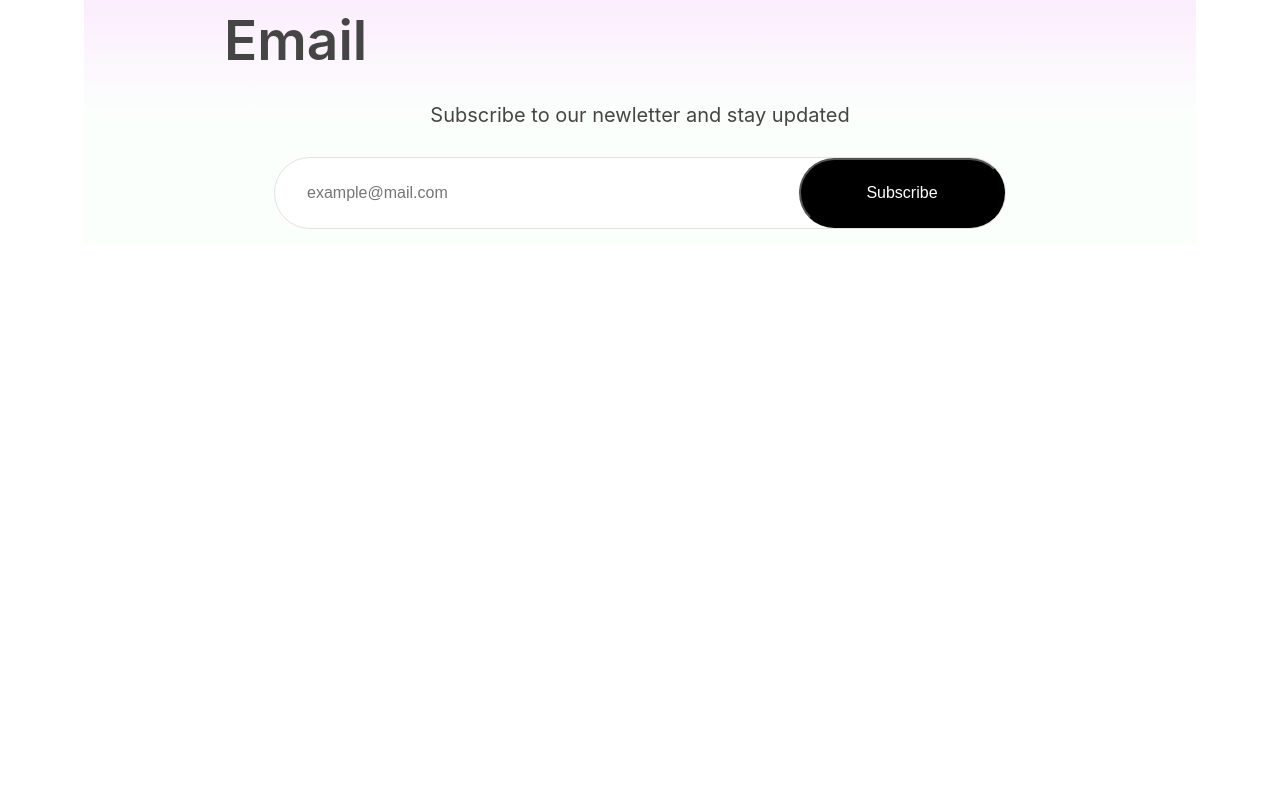
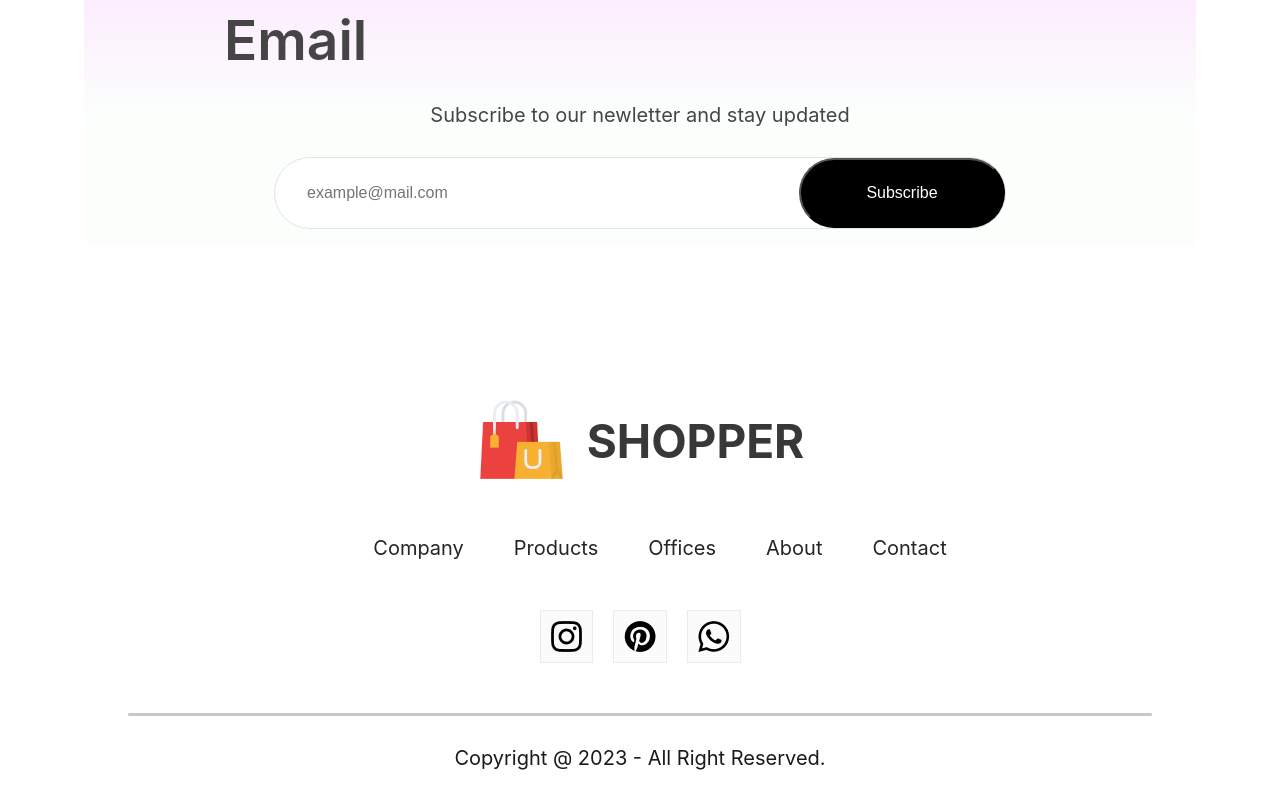
Before and after one commit to Wn0fbg/e-shop, a React (Create React App) app in the folder fronted/: page / in a window 1280 px wide. Shown: the part 2860-3660 px from the top of the page. Before the commit the page ends 3255 px from the top, so only its background shows below. Built offline with nearby package versions, Linux system fonts and the light colour scheme.

Commit message:
finished page shop

```diff
--- a/fronted/src/App.js
+++ b/fronted/src/App.js
@@ -6,6 +6,7 @@
 import ShopCategory from "./pages/ShopCategory";
 import "./App.css";
 import { BrowserRouter, Routes, Route } from "react-router-dom";
+import Footer from "./components/Footer/Footer";
 
 function App() {
   return (
@@ -23,6 +24,7 @@
           <Route path="/cart" element={<Cart />} />
           <Route path="/login" element={<LoginSignUp />} />
         </Routes>
+        <Footer />
       </BrowserRouter>
     </div>
   );
--- /dev/null
+++ b/fronted/src/components/Footer/Footer.css
@@ -0,0 +1,64 @@
+.footer {
+  display: flex;
+  flex-direction: column;
+  justify-content: center;
+  align-items: center;
+  gap: 50px;
+}
+
+.footer-logo {
+  display: flex;
+  align-items: center;
+  gap: 20px;
+}
+
+.footer-logo p {
+  text-transform: uppercase;
+  color: #383838;
+  font-size: 46px;
+  font-weight: 700;
+}
+
+.footer-links {
+  display: flex;
+  list-style: none;
+  gap: 50px;
+  color: #252525;
+  font-size: 20px;
+}
+
+.footer-links li {
+  cursor: pointer;
+}
+
+.footer-social-icon {
+  display: flex;
+  gap: 20px;
+}
+
+.footer-icons-container {
+  padding: 10px;
+  padding-bottom: 6px;
+  background-color: #fbfbfb;
+  border: 1px solid #ebebeb;
+}
+
+.footer-copyright {
+  display: flex;
+  flex-direction: column;
+  align-items: center;
+  gap: 30px;
+  width: 100%;
+  margin-bottom: 30px;
+  color: #1a1a1a;
+  font-size: 20px;
+}
+
+.footer-copyright hr {
+  width: 80%;
+  border: none;
+  border-radius: 10px;
+  height: 3px;
+  background: #c7c7c7;
+
+}
--- /dev/null
+++ b/fronted/src/components/Footer/Footer.jsx
@@ -0,0 +1,41 @@
+import React from "react";
+import "./Footer.css";
+import footer_logo from "../assets/logo_big.png";
+import instagram_icon from "../assets/instagram_icon.png";
+import pintester_icon from "../assets/pintester_icon.png";
+import whatsapp_icon from "../assets/whatsapp_icon.png";
+
+const Footer = () => {
+  return (
+    <div className="footer">
+      <div className="footer-logo">
+        <img src={footer_logo} alt="" />
+        <p>shopper</p>
+      </div>
+      <ul className="footer-links">
+        <li>Company</li>
+        <li>Products</li>
+        <li>Offices</li>
+        <li>About</li>
+        <li>Contact</li>
+      </ul>
+      <div className="footer-social-icon">
+        <div className="footer-icons-container">
+          <img src={instagram_icon} alt="" />
+        </div>
+        <div className="footer-icons-container">
+          <img src={pintester_icon} alt="" />
+        </div>
+        <div className="footer-icons-container">
+          <img src={whatsapp_icon} alt="" />
+        </div>
+      </div>
+      <div className="footer-copyright">
+        <hr />
+        <p>Copyright @ 2023 - All Right Reserved. </p>
+      </div>
+    </div>
+  );
+};
+
+export default Footer;
--- a/fronted/src/pages/Shop.jsx
+++ b/fronted/src/pages/Shop.jsx
@@ -4,6 +4,7 @@
 import Offers from "../components/Offers/Offers";
 import NewCollections from "../components/NewCollections/NewCollections";
 import NewsLetter from "../components/NewsLetter/NewsLetter";
+import Footer from "../components/Footer/Footer";
 
 const Shop = () => {
   return (
```
